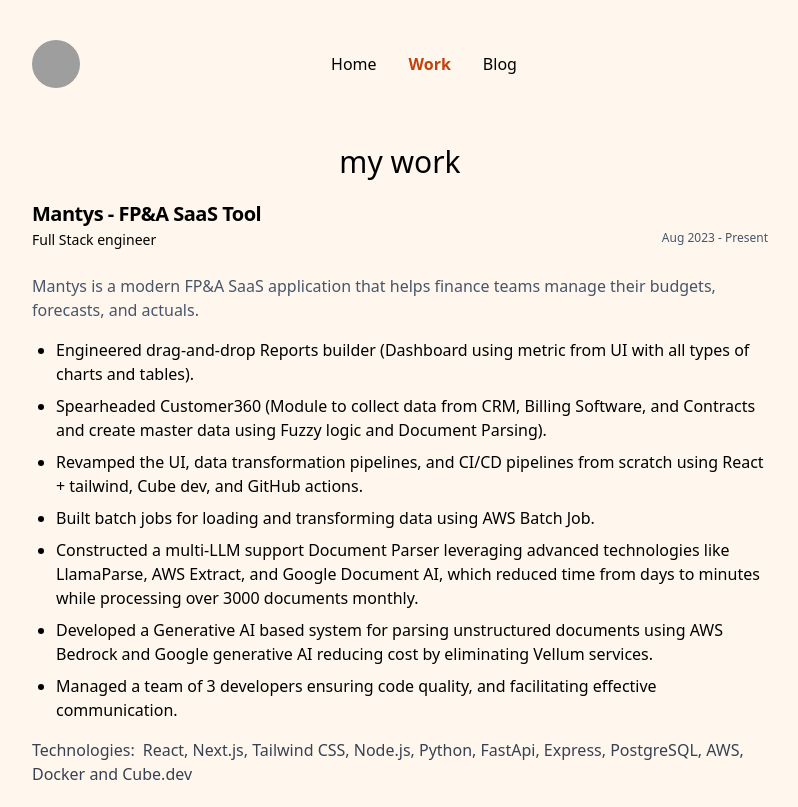
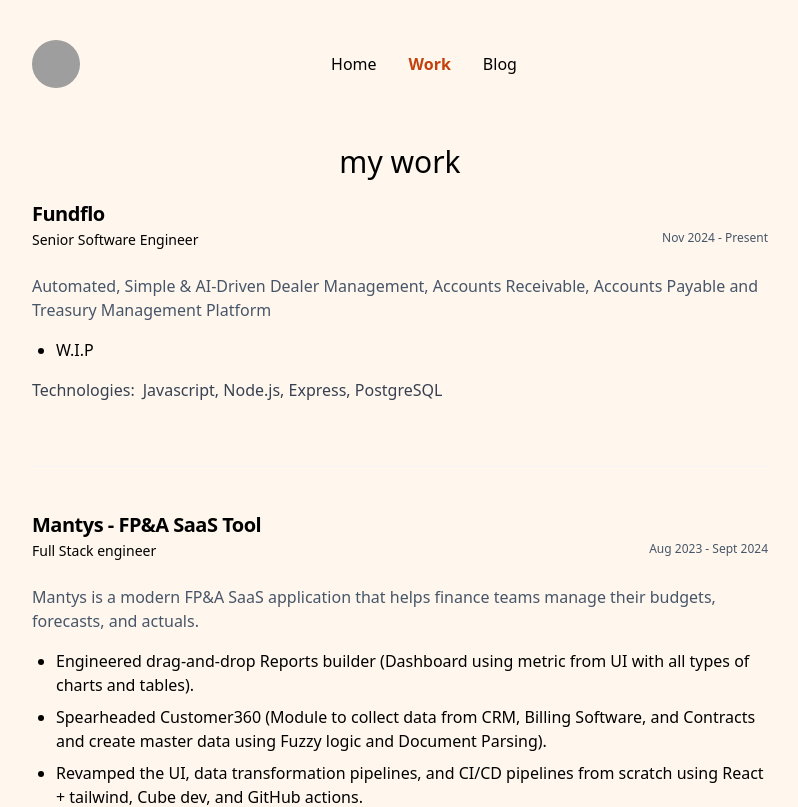
Before and after one commit to Priyamesh/priyamesh.com, a Next.js app: page /work in a window 1280 px wide. Shown: the top 807 px of the page, without its empty margins (240-1038 px from the left). Built offline with nearby package versions, Linux system fonts and the light colour scheme; grey boxes are pictures that could not be loaded.

Commit message:
Added fundflo

```diff
--- a/src/app/page.tsx
+++ b/src/app/page.tsx
@@ -13,10 +13,10 @@
         <p className="text-slate-600">
           Full-stack developer from India, currently working at{" "}
           <a
-            href="https://www.mantys.io/"
+            href="https://fundflo.ai/"
             className="text-yellow-900 underline"
           >
-            Mantys YC(23).
+            Fundflo.
           </a>{" "}
           I love building tech and sharing my learning with community.
         </p>
--- a/src/app/work/page.tsx
+++ b/src/app/work/page.tsx
@@ -2,9 +2,25 @@
 
 const data = [
   {
+    title: "Fundflo",
+    description: "Senior Software Engineer",
+    duration: "Nov 2024 - Present",
+    link: "https://fundflo.ai/",
+    content: {
+      summary:
+        "Automated, Simple & AI-Driven Dealer Management, Accounts Receivable, Accounts Payable and Treasury Management Platform",
+      JobRole: [
+        "W.I.P",
+        ],
+
+      technologies:
+        "Javascript, Node.js, Express, PostgreSQL",
+    },
+  },
+  {
     title: "Mantys - FP&A SaaS Tool",
     description: "Full Stack engineer",
-    duration: "Aug 2023 - Present",
+    duration: "Aug 2023 - Sept 2024",
     link: "https://mantys.io",
     content: {
       summary:
```
